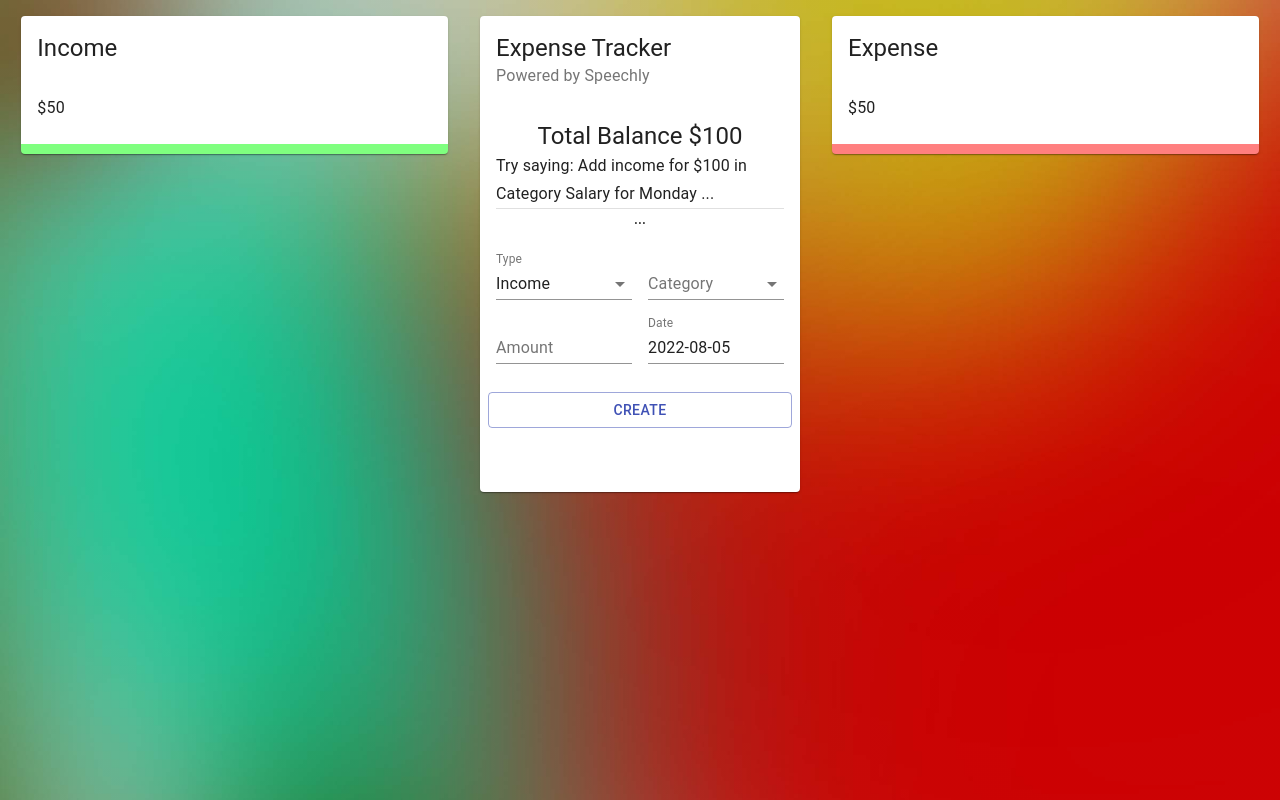
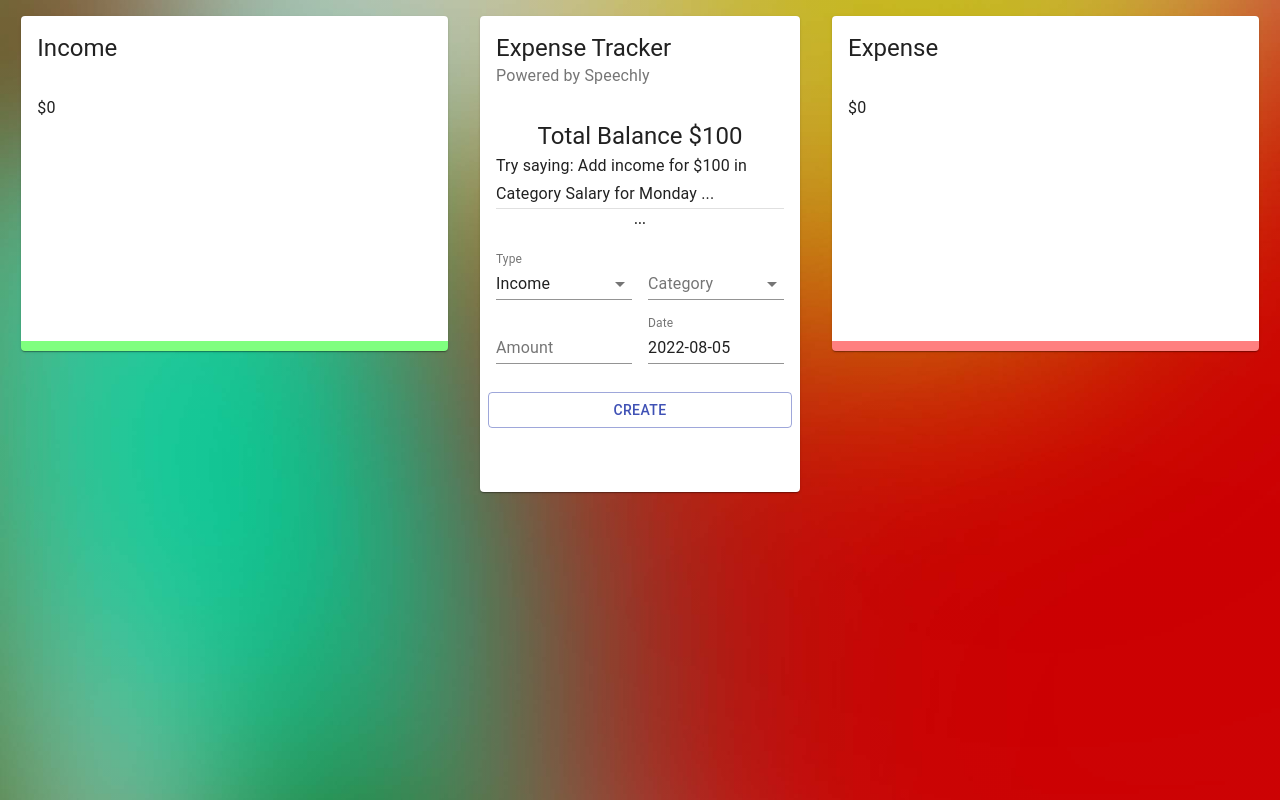
Before and after one commit to JaredMedeiros/BudgetApp, a React (Create React App) app: page / in a window 1280 px wide. Built offline with nearby package versions, Linux system fonts and the light colour scheme.

Commit message:
imported speechly configuration and wrapped index in its speech provider

```diff
--- a/package.json
+++ b/package.json
@@ -11,9 +11,9 @@
     "@testing-library/jest-dom": "^5.16.5",
     "@testing-library/react": "^13.3.0",
     "@testing-library/user-event": "^13.5.0",
-    "chart.js": "^3.9.1",
+    "chart.js": "^2.9.4",
     "react": "^16.12.0",
-    "react-chartjs-2": "^4.3.1",
+    "react-chartjs-2": "^2.11.1",
     "react-dom": "^16.12.0",
     "react-scripts": "5.0.1",
     "uuid": "^8.3.2",
--- a/src/components/Details/Details.jsx
+++ b/src/components/Details/Details.jsx
@@ -1,18 +1,19 @@
 import React from 'react'
 import {Card, CardHeader, CardContent, Typography} from '@material-ui/core'
-import {Doughnut} from 'react-chartjs-2';
+import { Doughnut } from 'react-chartjs-2';
 import useStyles from './styles';
-import { TitleRounded } from '@material-ui/icons';
+import useTransactions from '../../useTransactions';
 
 const Details = ({ title }) => {
     const classes = useStyles();
+    const { total, chartData } = useTransactions(title);
 
     return (
         <Card className={title === 'Income' ? classes.income : classes.expense}>
             <CardHeader title = {title} />
             <CardContent>
-                <Typography varient = "h5">$50</Typography>
-                {/* <Doughnut data="DATA" /> */}
+                <Typography varient = "h5">${total}</Typography>
+                <Doughnut data ={chartData} />
             </CardContent>
         </Card>
     )
--- a/src/components/Main/Form/Form.jsx
+++ b/src/components/Main/Form/Form.jsx
@@ -53,10 +53,10 @@ const Form = () => {
                 </FormControl>
             </Grid>
             <Grid item xs={6}>
-                <TextField type="number" label="Amount" fullWidth value={formData.amount} onchange={(e) => setFromData({ ...formData, amount: e.target.value })} />
+                <TextField type="number" label="Amount" fullWidth value={formData.amount} onChange={(e) => setFromData({ ...formData, amount: e.target.value })} />
             </Grid>
             <Grid item xs={6}>
-                <TextField type="dater" label="Date" fullWidth value={formData.date} onchange={(e) => setFromData({ ...formData, date: formatDate(e.target.value) })} />
+                <TextField type="dater" label="Date" fullWidth value={formData.date} onChange={(e) => setFromData({ ...formData, date: formatDate(e.target.value) })} />
             </Grid>
             <Button className={classes.button} variant="outlined" color="primary" fullWidth onClick={createTransaction}>Create</Button>
         </Grid>
--- a/src/useTransactions.js
+++ b/src/useTransactions.js
@@ -7,23 +7,23 @@ const useTransactions = (title) => {
     resetCategories();
     const { transactions } = useContext(ExpenseTrackerContext);
     const transactionsPerType = transactions.filter((t) => t.type === title);
-    const total = selectedCategories.reduce((acc, currVal) => acc += currVal.amount, 0);
+    const total = transactionsPerType.reduce((acc, currVal) => acc += currVal.amount, 0);
     const categories = title === 'Income' ? incomeCategories : expenseCategories;
 
     transactionsPerType.forEach((t) => {
         const category = categories.find((c) => c.type === t.category)
 
         if(category) category.amount += t.amount;
-    })
+    });
 
-    const filteredCategories = categories.filter((c) => c.amount > 0);
+    const filteredCategories = categories.filter((sc) => sc.amount > 0);
 
     const chartData = {
         datasets: [{
             data: filteredCategories.map((c) => c.amount),
-            backgroundcolor: filteredCategories.map((c) => c.color)
+            backgroundColor: filteredCategories.map((c) => c.color),
         }],
-        labels: filteredCategories.map((c) => c.type)
+        labels: filteredCategories.map((c) => c.type),
     }
 
     return { filteredCategories, total, chartData };
```
Also changed, not shown: 1 other file (tests, documents, lock files or other folders).
